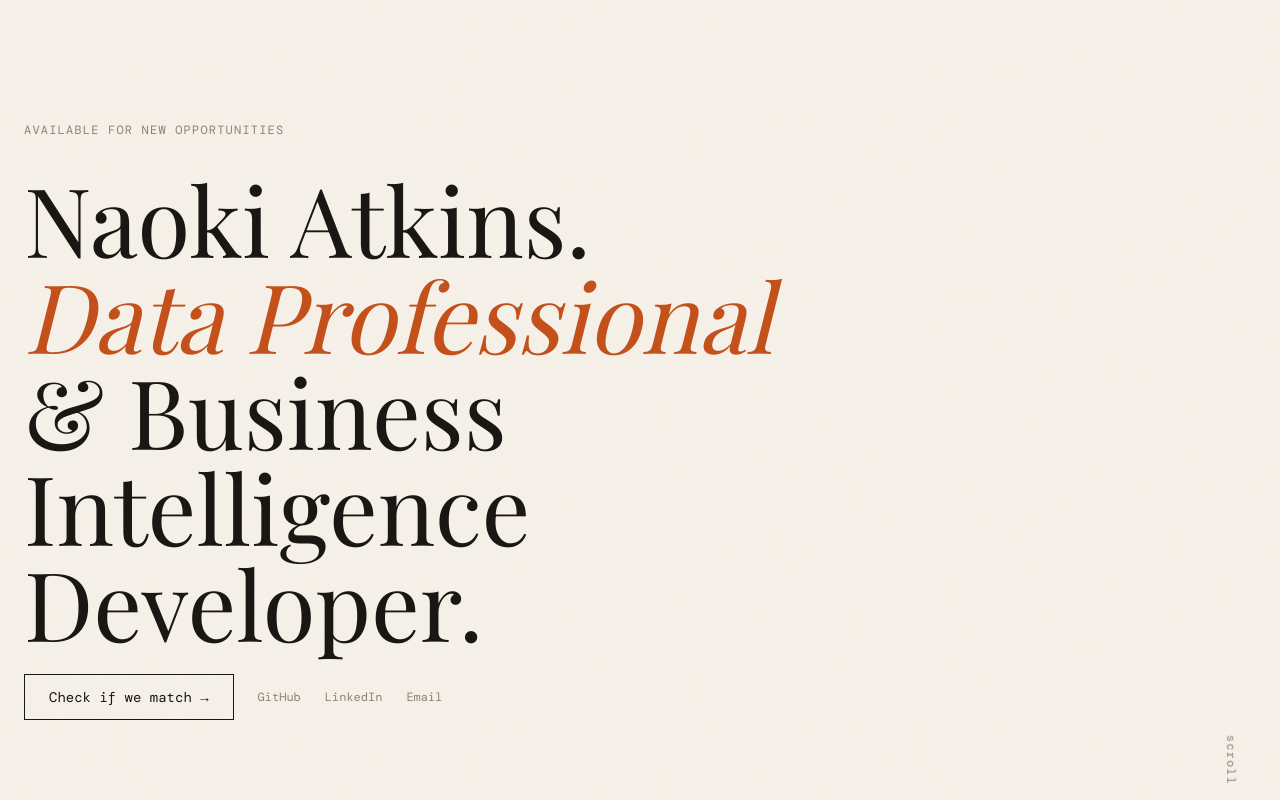
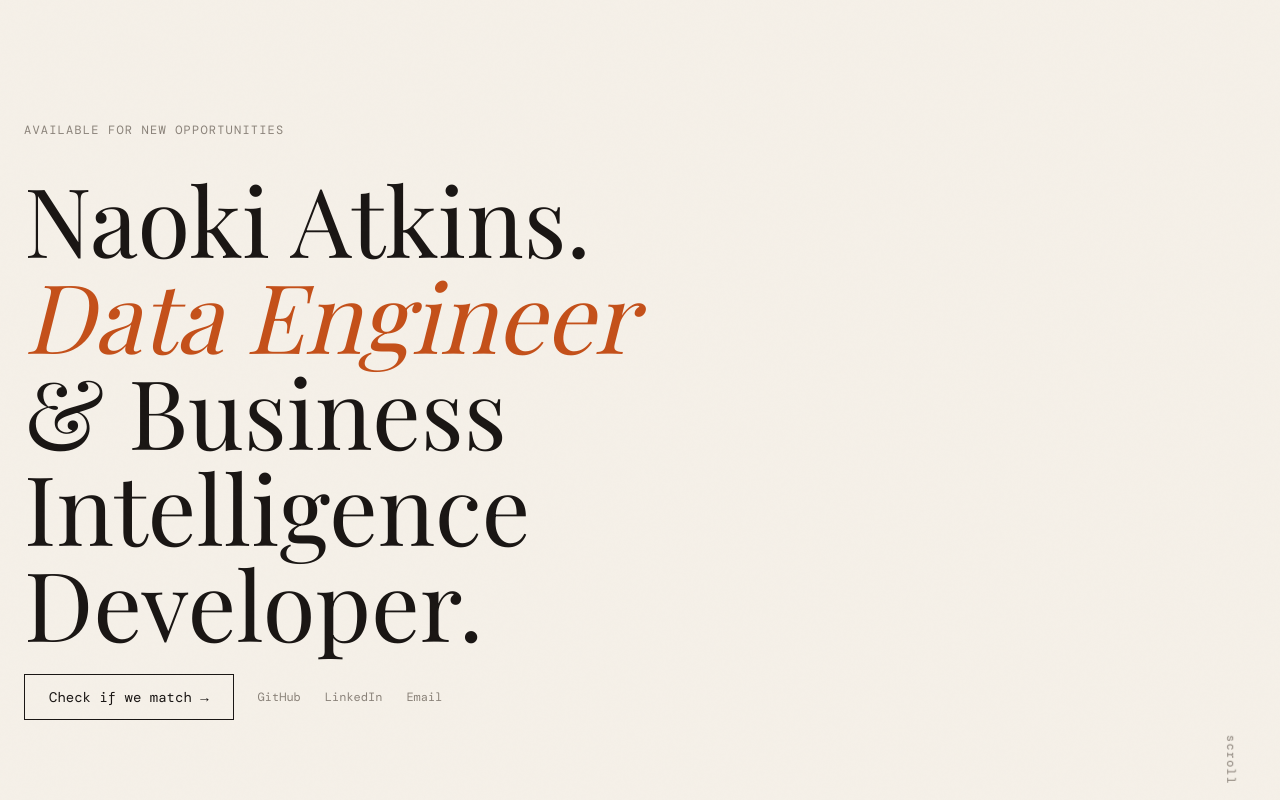
Before and after one commit to naokiatkins/202602portfoliowebsite-vercel2, a Next.js app: page / in a window 1280 px wide. Shown: the top 800 px of the page. Built offline with nearby package versions, Linux system fonts and the light colour scheme; a web font is replaced by a local one.

Commit message:
fix to data engineer

```diff
--- a/components/HeroSection.tsx
+++ b/components/HeroSection.tsx
@@ -23,7 +23,7 @@ export default function HeroSection() {
           <h1 className="font-display text-6xl md:text-8xl text-ink leading-[1.05] mb-6">
             Naoki Atkins.
             <br />
-            <em className="text-rust">Data Professional</em>
+            <em className="text-rust">Data Engineer</em>
             <br />& Business Intelligence Developer.
           </h1>
         </div>
```
